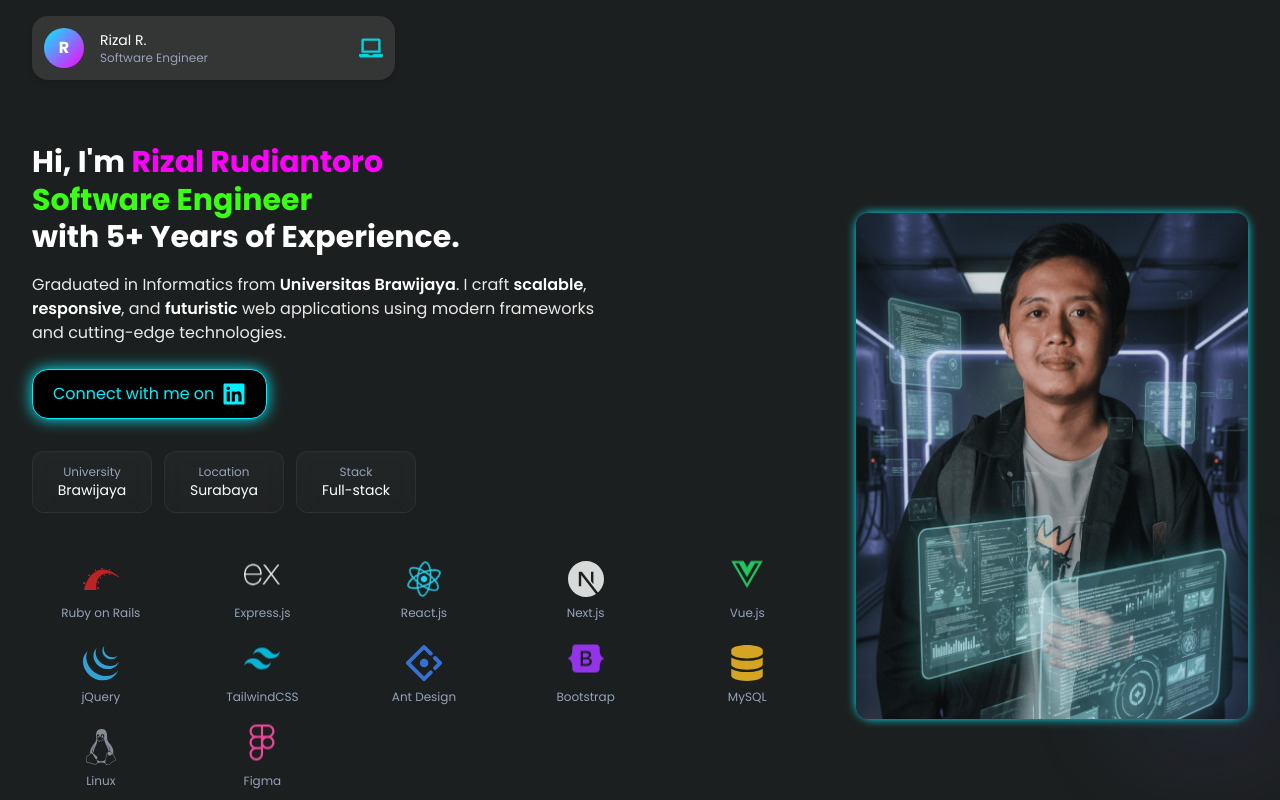
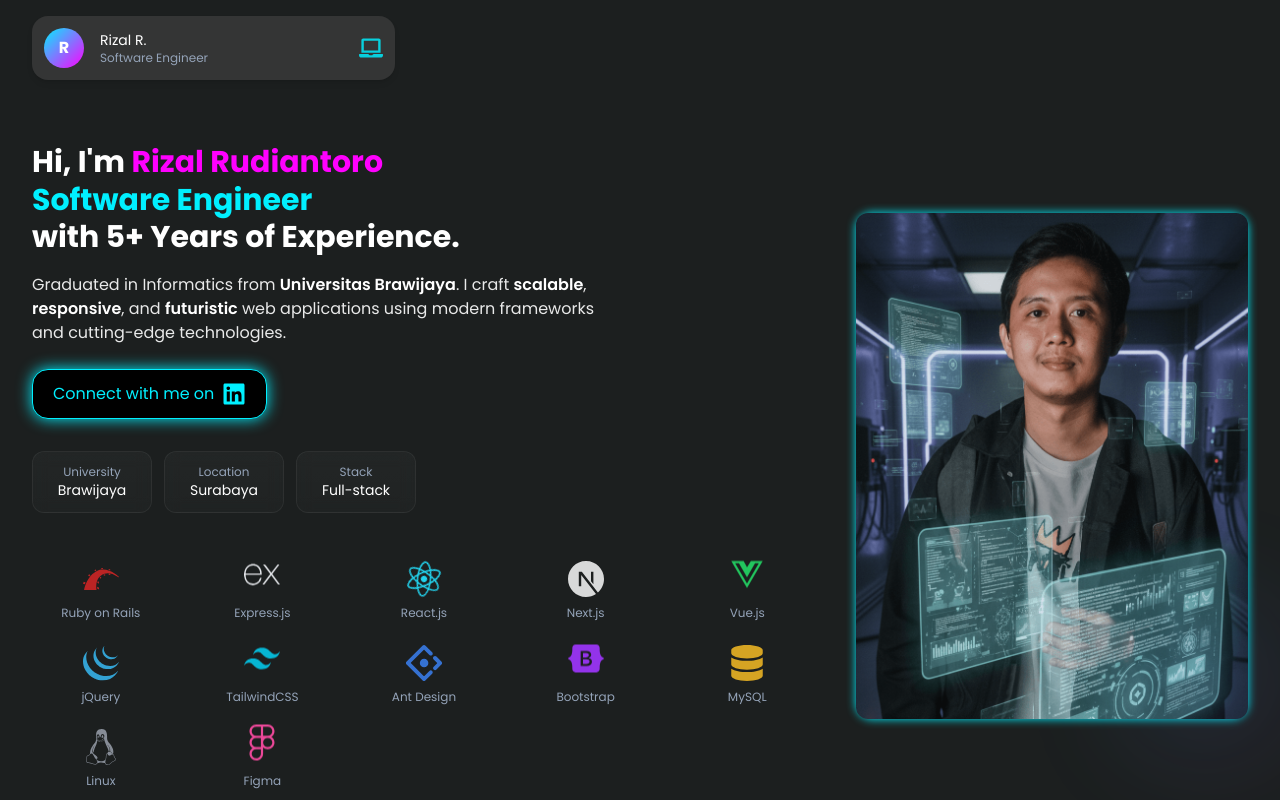
Before and after one commit to Rizal-R/new-porto, a React (Vite) app: page / in a window 1280 px wide. Shown: the top 800 px of the page. Built offline with nearby package versions, Linux system fonts and the light colour scheme.

Commit message:
fix code

```diff
--- a/src/components/Hero.tsx
+++ b/src/components/Hero.tsx
@@ -25,7 +25,7 @@ export default function Hero() {
         <div>
           <h1 className="text-3xl font-extrabold leading-tight ">
             Hi, I'm <span className="text-neon-pink">Rizal Rudiantoro</span>
-            <div className="text-neon-green">Software Engineer</div> with 5+
+            <div className="text-neon-blue">Software Engineer</div> with 5+
             Years of Experience.
           </h1>
 
```
